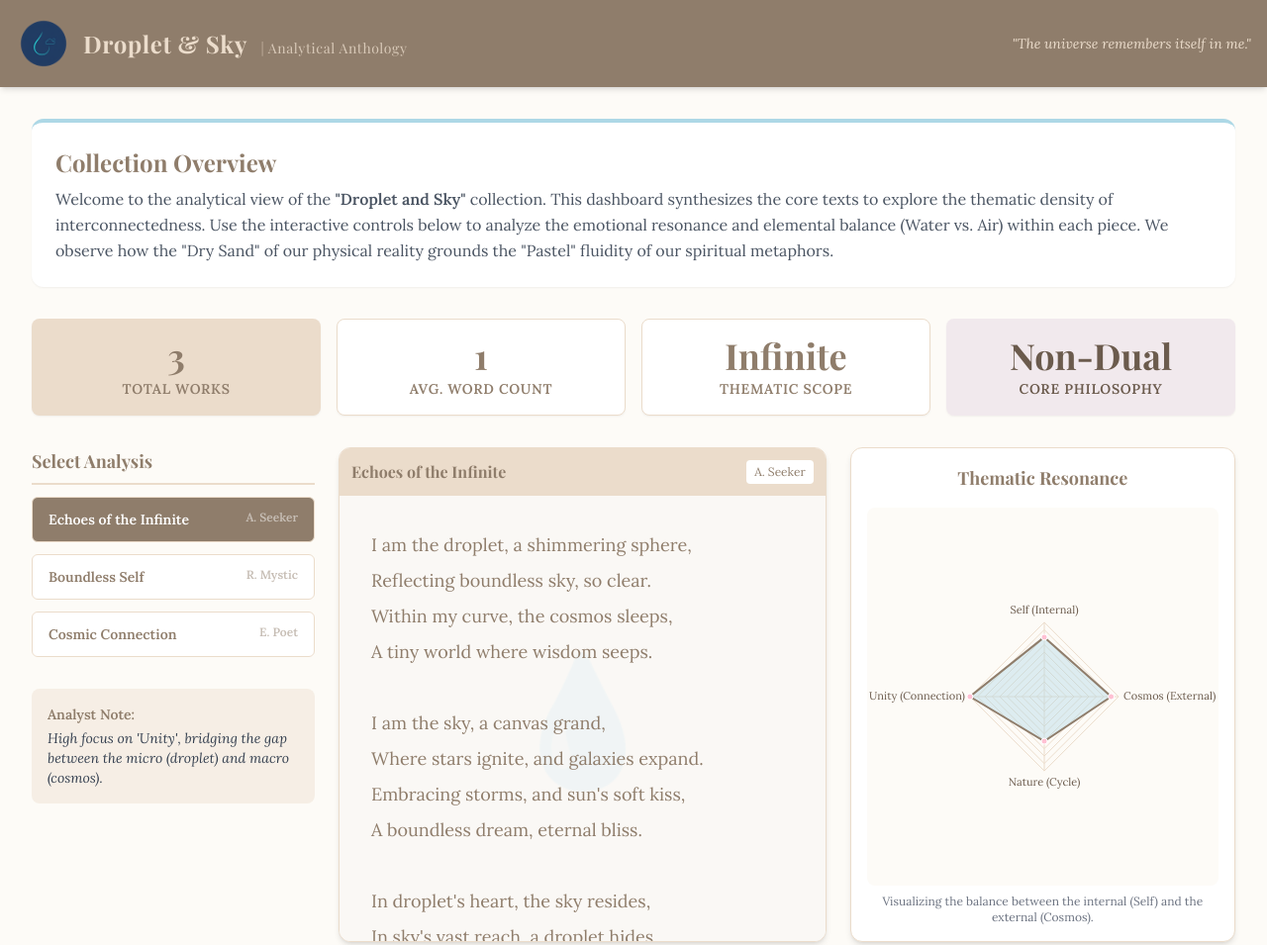
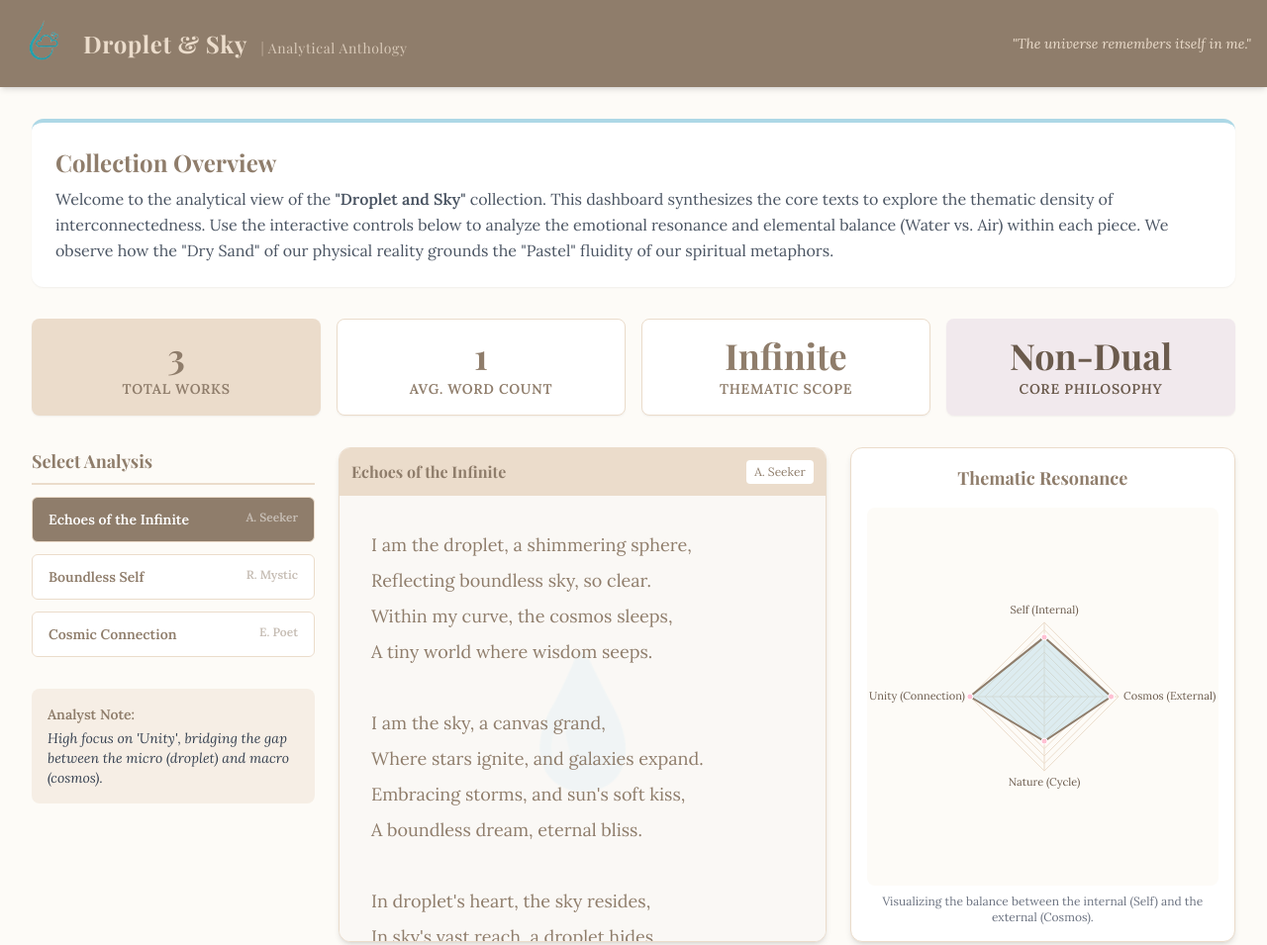
Before and after one commit to WindyTalbotAuthor/WindyTalbotAuthor.github.io, a plain HTML site: page index.html in a window 1280 px wide. Shown: the top 955 px of the page at 99% size. Drawn offline with nearby package versions, Linux system fonts and the light colour scheme.

Commit message:
Fix HTML encoding issues in index.html

```diff
--- a/index.html
+++ b/index.html
@@ -88,7 +88,7 @@
     <nav class="w-full bg-[#8F7D6B] text-[#EBDCCB] shadow-md p-4 sticky top-0 z-50">
         <div class="max-w-7xl mx-auto flex justify-between items-center">
             <div class="flex items-center gap-3">
-                <span class="text-2xl"><img src="droplet-and-sky-icon.png" alt="Droplet" class="h-14 w-14 object-contain" /></span>
+                <span class="text-2xl"><img src="Droplet_and_Sky_Logo.png" alt="Droplet" class="h-14 w-14 object-contain" /></span>
                 <h1 class="text-2xl font-bold tracking-wide">Droplet & Sky <span class="text-sm font-normal opacity-80 ml-2">| Analytical Anthology</span></h1>
             </div>
             <div class="hidden md:block text-sm italic">
```
